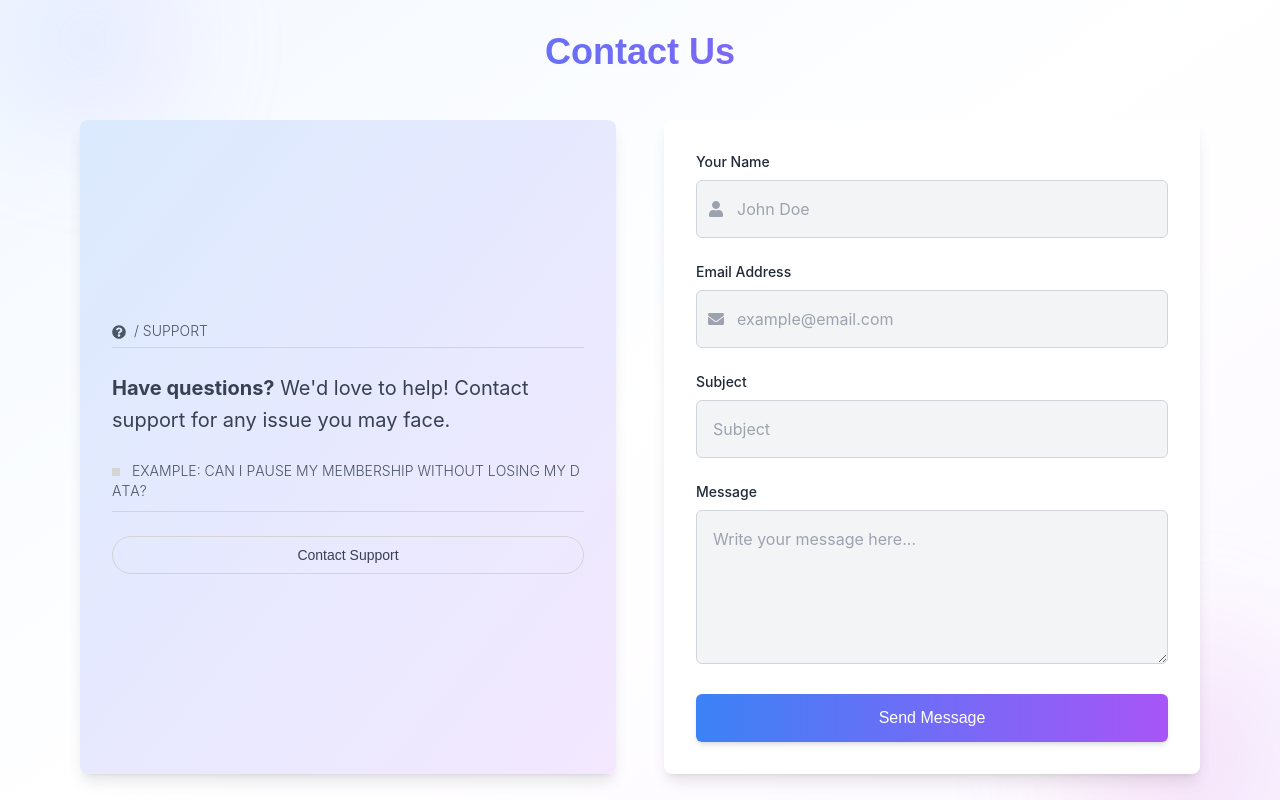
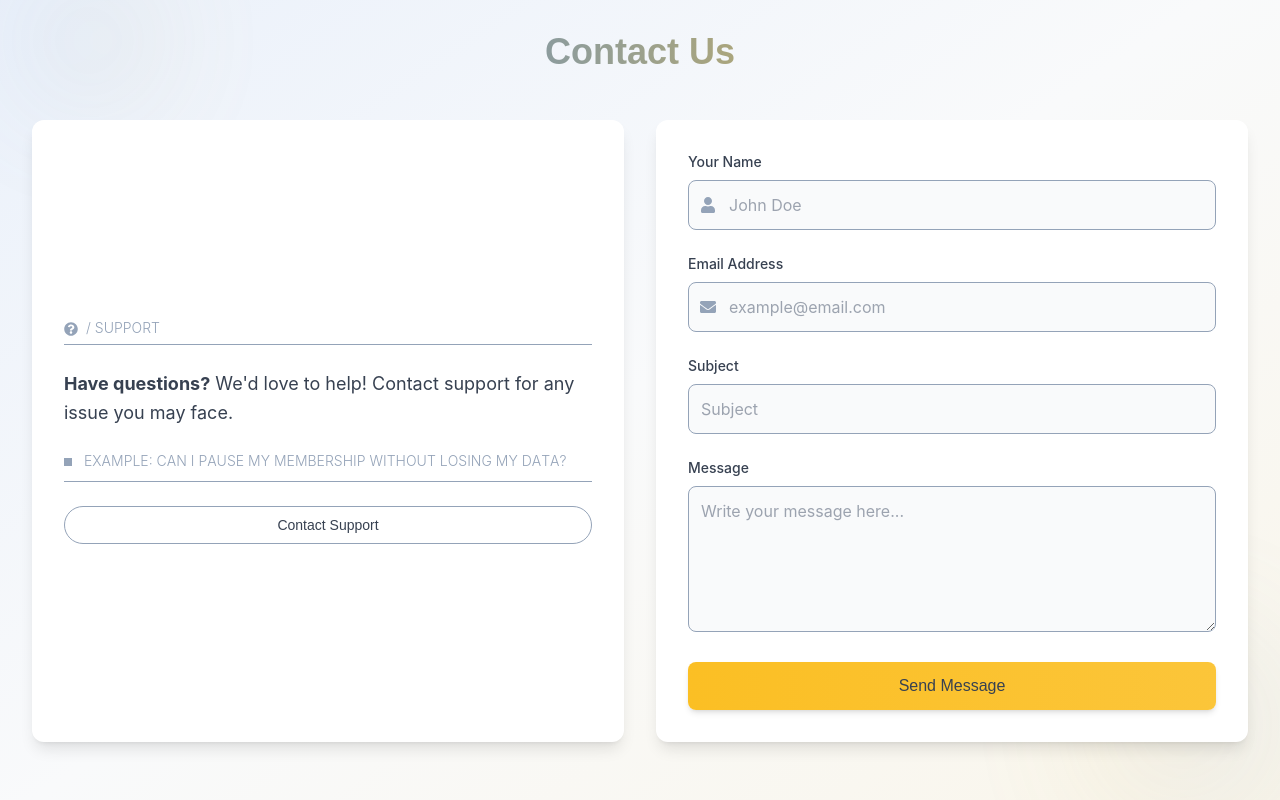
Before and after one commit to haseebraza715/Freelancer-Portfolio, a React (Create React App) app: page / in a window 1280 px wide. Shown: the part 4800-5600 px from the top of the page. Built offline with nearby package versions, Linux system fonts and the light colour scheme.

Commit message:
improve contact form

```diff
--- a/src/components/Contact.js
+++ b/src/components/Contact.js
@@ -10,24 +10,24 @@ import {
 
 const Contact = () => {
   return (
-    <section id="contact" className="relative bg-white py-20 overflow-hidden">
+    <section id="contact" className="relative bg-[#F9FAFB] py-20 overflow-hidden">
       {/* Subtle Gradient Background */}
-      <div className="absolute inset-0 bg-gradient-to-br from-blue-50 via-white to-purple-50 opacity-80 z-0"></div>
+      <div className="absolute inset-0 bg-gradient-to-br from-[#3B82F6]/10 via-[#F9FAFB] to-[#FBBF24]/10 opacity-80 z-0"></div>
 
       {/* Parallax Elements */}
       <motion.div
-        className="absolute top-0 left-0 w-40 h-40 bg-gradient-to-r from-blue-300 to-purple-300 opacity-30 blur-3xl rounded-full"
+        className="absolute top-0 left-0 w-40 h-40 bg-gradient-to-r from-[#3B82F6]/30 to-[#FBBF24]/30 opacity-30 blur-3xl rounded-full"
         animate={{ x: [0, 20, -20], y: [0, 20, -20] }}
         transition={{ repeat: Infinity, duration: 6 }}
       ></motion.div>
       <motion.div
-        className="absolute bottom-0 right-0 w-56 h-56 bg-gradient-to-r from-pink-300 to-purple-300 opacity-30 blur-3xl rounded-full"
+        className="absolute bottom-0 right-0 w-56 h-56 bg-gradient-to-r from-[#FBBF24]/30 to-[#3B82F6]/30 opacity-30 blur-3xl rounded-full"
         animate={{ x: [0, -20, 20], y: [0, -20, 20] }}
         transition={{ repeat: Infinity, duration: 8 }}
       ></motion.div>
 
       <motion.div
-        className="container mx-auto px-6 md:px-12 lg:px-20 relative z-10"
+        className="container mx-auto px-4 sm:px-6 lg:px-8 relative z-10"
         initial={{ opacity: 0 }}
         whileInView={{ opacity: 1 }}
         transition={{ duration: 1, ease: "easeOut" }}
@@ -35,7 +35,7 @@ const Contact = () => {
       >
         {/* Title */}
         <motion.h2
-          className="text-3xl md:text-4xl font-bold text-center mb-12 bg-gradient-to-r from-blue-500 to-purple-500 text-transparent bg-clip-text"
+          className="text-3xl md:text-4xl font-bold text-center mb-12 bg-gradient-to-r from-[#3B82F6] to-[#FBBF24] text-transparent bg-clip-text"
           initial={{ opacity: 0, y: -20 }}
           animate={{ opacity: 1, y: 0 }}
           transition={{ duration: 0.8 }}
@@ -43,10 +43,10 @@ const Contact = () => {
           <span>Contact</span> Us
         </motion.h2>
 
-        <div className="grid grid-cols-1 md:grid-cols-2 gap-12">
+        <div className="grid grid-cols-1 md:grid-cols-2 gap-8">
           {/* Left Section: Support Card */}
           <motion.div
-            className="bg-gradient-to-br from-blue-100 to-purple-100 rounded-lg shadow-lg p-8 flex flex-col justify-center"
+            className="bg-white rounded-xl shadow-lg p-8 flex flex-col justify-center"
             initial={{ opacity: 0, x: -30 }}
             whileInView={{ opacity: 1, x: 0 }}
             transition={{ duration: 1, ease: "easeOut" }}
@@ -56,7 +56,7 @@ const Contact = () => {
 
           {/* Right Section: Contact Form */}
           <motion.div
-            className="bg-white rounded-lg shadow-lg p-8 flex flex-col justify-between"
+            className="bg-white rounded-xl shadow-lg p-8 flex flex-col justify-between"
             whileHover={{ scale: 1.02 }}
             transition={{ duration: 0.3 }}
           >
@@ -64,17 +64,17 @@ const Contact = () => {
               <div className="mb-6">
                 <label
                   htmlFor="name"
-                  className="block text-sm font-medium text-gray-800 mb-2"
+                  className="block text-sm font-medium text-[#374151] mb-2"
                 >
                   Your Name
                 </label>
                 <div className="relative">
-                  <FaUser className="absolute left-3 top-1/2 transform -translate-y-1/2 text-gray-400" />
+                  <FaUser className="absolute left-3 top-1/2 transform -translate-y-1/2 text-[#94A3B8]" />
                   <input
                     type="text"
                     id="name"
                     name="name"
-                    className="w-full pl-10 p-4 rounded-md bg-gray-100 text-gray-800 border border-gray-300 focus:outline-none focus:ring-2 focus:ring-blue-500 focus:border-blue-500"
+                    className="w-full pl-10 p-3 rounded-lg bg-[#F9FAFB] text-[#374151] border border-[#94A3B8] focus:outline-none focus:ring-2 focus:ring-[#3B82F6] focus:border-[#3B82F6]"
                     placeholder="John Doe"
                   />
                 </div>
@@ -82,17 +82,17 @@ const Contact = () => {
               <div className="mb-6">
                 <label
                   htmlFor="email"
-                  className="block text-sm font-medium text-gray-800 mb-2"
+                  className="block text-sm font-medium text-[#374151] mb-2"
                 >
                   Email Address
                 </label>
                 <div className="relative">
-                  <FaEnvelope className="absolute left-3 top-1/2 transform -translate-y-1/2 text-gray-400" />
+                  <FaEnvelope className="absolute left-3 top-1/2 transform -translate-y-1/2 text-[#94A3B8]" />
                   <input
                     type="email"
                     id="email"
                     name="email"
-                    className="w-full pl-10 p-4 rounded-md bg-gray-100 text-gray-800 border border-gray-300 focus:outline-none focus:ring-2 focus:ring-blue-500 focus:border-blue-500"
+                    className="w-full pl-10 p-3 rounded-lg bg-[#F9FAFB] text-[#374151] border border-[#94A3B8] focus:outline-none focus:ring-2 focus:ring-[#3B82F6] focus:border-[#3B82F6]"
                     placeholder="example@email.com"
                   />
                 </div>
@@ -100,7 +100,7 @@ const Contact = () => {
               <div className="mb-6">
                 <label
                   htmlFor="subject"
-                  className="block text-sm font-medium text-gray-800 mb-2"
+                  className="block text-sm font-medium text-[#374151] mb-2"
                 >
                   Subject
                 </label>
@@ -108,14 +108,14 @@ const Contact = () => {
                   type="text"
                   id="subject"
                   name="subject"
-                  className="w-full p-4 rounded-md bg-gray-100 text-gray-800 border border-gray-300 focus:outline-none focus:ring-2 focus:ring-blue-500 focus:border-blue-500"
+                  className="w-full p-3 rounded-lg bg-[#F9FAFB] text-[#374151] border border-[#94A3B8] focus:outline-none focus:ring-2 focus:ring-[#3B82F6] focus:border-[#3B82F6]"
                   placeholder="Subject"
                 />
               </div>
               <div className="mb-6 flex-1">
                 <label
                   htmlFor="message"
-                  className="block text-sm font-medium text-gray-800 mb-2"
+                  className="block text-sm font-medium text-[#374151] mb-2"
                 >
                   Message
                 </label>
@@ -123,13 +123,13 @@ const Contact = () => {
                   id="message"
                   name="message"
                   rows="5"
-                  className="w-full p-4 rounded-md bg-gray-100 text-gray-800 border border-gray-300 focus:outline-none focus:ring-2 focus:ring-blue-500 focus:border-blue-500"
+                  className="w-full p-3 rounded-lg bg-[#F9FAFB] text-[#374151] border border-[#94A3B8] focus:outline-none focus:ring-2 focus:ring-[#3B82F6] focus:border-[#3B82F6]"
                   placeholder="Write your message here..."
                 ></textarea>
               </div>
               <button
                 type="submit"
-                className="bg-gradient-to-r from-blue-500 to-purple-500 hover:from-blue-600 hover:to-purple-600 text-white font-medium py-3 rounded-md shadow-md transition-all"
+                className="bg-gradient-to-r from-[#FBBF24] to-[#FBBF24]/90 hover:from-[#FBBF24]/90 hover:to-[#FBBF24] text-[#374151] font-medium py-3 rounded-lg shadow-md transition-all"
               >
                 Send Message
               </button>
@@ -152,20 +152,20 @@ const SupportCard = () => {
   return (
     <div className="w-full max-w-xl space-y-6">
       <div>
-        <p className="mb-1.5 text-sm font-light uppercase text-gray-600">
+        <p className="mb-1.5 text-sm font-light uppercase text-[#94A3B8]">
           <FaQuestionCircle className="inline-block mr-2" />/ Support
         </p>
-        <hr className="border-neutral-300" />
+        <hr className="border-[#94A3B8]" />
       </div>
-      <p className="max-w-lg text-xl leading-relaxed text-gray-700">
+      <p className="max-w-lg text-lg leading-relaxed text-[#374151]">
         <strong>Have questions?</strong> We'd love to help! Contact support for
         any issue you may face.
       </p>
       <div>
         <Typewrite examples={examples} />
-        <hr className="border-neutral-300" />
+        <hr className="border-[#94A3B8]" />
       </div>
-      <button className="w-full rounded-full border border-neutral-300 py-2 text-sm font-medium text-gray-700 transition-colors hover:bg-neutral-300 hover:text-neutral-900">
+      <button className="w-full rounded-full border border-[#94A3B8] py-2 text-sm font-medium text-[#374151] transition-colors hover:bg-[#94A3B8] hover:text-white">
         Contact Support
       </button>
     </div>
@@ -190,8 +190,8 @@ const Typewrite = ({ examples }) => {
   }, []);
 
   return (
-    <p className="mb-2.5 text-sm font-light uppercase text-gray-600">
-      <span className="inline-block size-2 bg-neutral-300" />
+    <p className="mb-2.5 text-sm font-light uppercase text-[#94A3B8]">
+      <span className="inline-block size-2 bg-[#94A3B8]" />
       <span className="ml-3">
         EXAMPLE:{" "}
         {examples[exampleIndex].split("").map((l, i) => (
@@ -237,7 +237,7 @@ const Typewrite = ({ examples }) => {
                 duration: BOX_FADE_DURATION,
                 ease: "easeInOut",
               }}
-              className="absolute bottom-[3px] left-[1px] right-0 top-[3px] bg-neutral-300"
+              className="absolute bottom-[3px] left-[1px] right-0 top-[3px] bg-[#94A3B8]"
             />
           </motion.span>
         ))}
```
